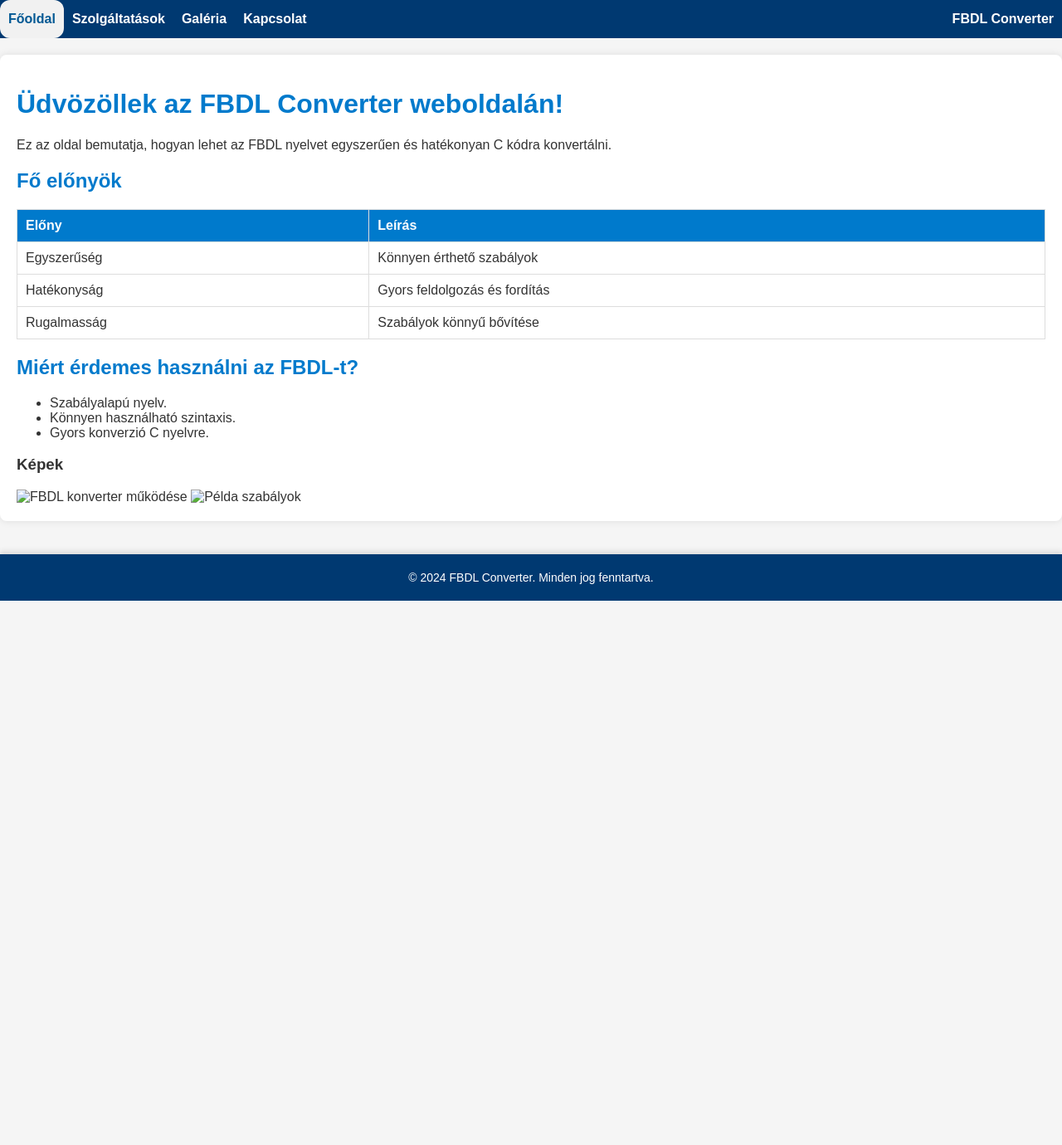
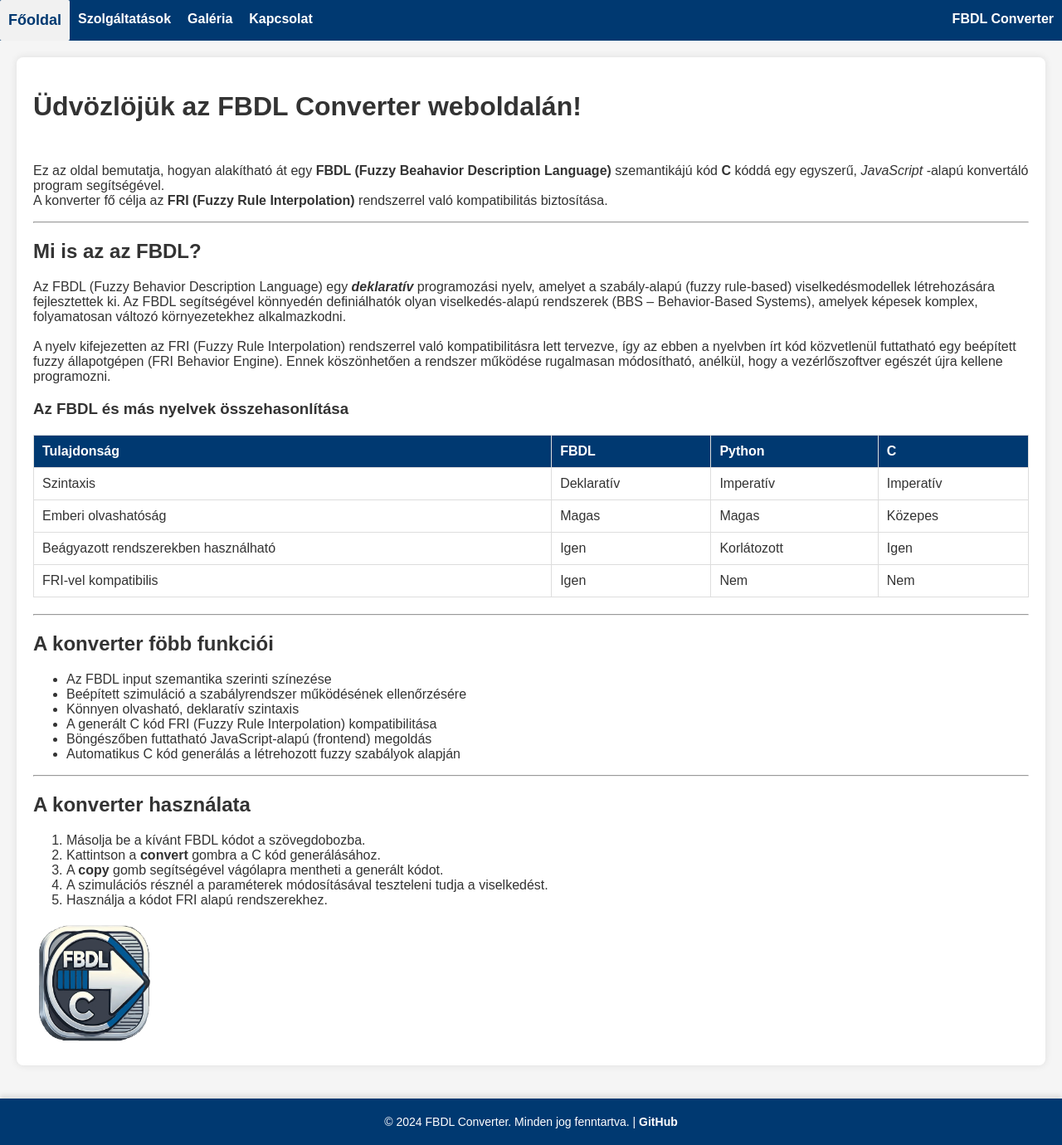
Before and after one commit to 20davo/Webtech1-beadando, a plain HTML site: page index.html in a window 1280 px wide. Shown: the whole page at 83% size. Before the commit the page ends 800 px from the top, so only its background shows below. Drawn offline with Linux system fonts and the light colour scheme.

Commit message:
Index, kontakt oldalak elészítése html és css

```diff
--- a/assets/css/contact_styles.css
+++ b/assets/css/contact_styles.css
@@ -1,4 +1,3 @@
-/* Általános stílusok */
 body {
   font-family: Arial, sans-serif;
   margin: 0;
@@ -7,7 +6,6 @@
   color: #333;
 }
 
-/* Navigációs menü stílusai */
 ul {
   list-style-type: none;
   margin: 0;
@@ -34,8 +32,9 @@
 
 li a:hover:not(.active) {
   background-color: #f1f1f1;
-  color: #025994;
-  border-radius: 12px;
+  color: #003971;
+  border-radius: 2px;
+  font-size: 18px;
 }
 
 .icon {
@@ -48,88 +47,75 @@
   padding: 0;
 }
 
-/* Formázás az oldal fő részéhez */
 main {
-  max-width: 900px;
+  max-width: 600px;
   margin: 20px auto;
-  padding: 20px;
+  padding: 50px 20px;
   background-color: white;
   border-radius: 8px;
   box-shadow: 0 0 10px rgba(0, 0, 0, 0.1);
 }
 
-/* Címsor stílusok */
-h1, h2 {
-  color: #007acc;
+h1{
+  text-align: center;
+  margin: 0;
 }
 
-/* Formák, gombok, és egyéb bemeneti elemek stílusai */
 form {
-  margin-bottom: 20px;
+  max-width: 550px;
+  width: 90%;
+  padding: 20px;
+  border-radius: 3px;
+  box-sizing: border-box;
 }
 
-input, select, textarea, button {
+label {
+  display: block;
+  margin: 10px 0;
+}
+
+input, textarea {
   width: 100%;
   padding: 10px;
-  margin: 10px 0;
+  box-sizing: border-box;
+  outline: none;
+  resize: none;
+  border: none;
   border-radius: 5px;
   border: 1px solid #ccc;
-  box-sizing: border-box;
-  font-size: 16px;
 }
 
-/* Gomb stílusok */
+input:focus, textarea:focus {
+  border: 1px solid black;
+}
+
+input[type="color"] {
+  max-width: 30px;
+}
+
+input[type="date"] {
+  max-width: 140px;
+}
+
 button {
-  background-color: #007acc;
+  background-color: #003971;
   color: white;
   border: none;
+  border-radius: 3px;
   cursor: pointer;
   font-size: 18px;
   font-weight: bold;
+  max-width: 200px;
+  margin-top: 50px;
+  width: 90%;
+  padding: 10px 10px;
+  text-align: center;
 }
 
 button:hover {
-  background-color: #005f99;
+  background-color: #02274c;
 }
 
-/* Szebb szövegdobozok */
-textarea {
-  height: 150px;
-}
-
-/* Fájl feltöltési mező */
-input[type="file"] {
-  padding: 5px;
-}
-
-/* Eredmény doboz */
-pre {
-  background-color: #f0f0f0;
-  padding: 15px;
-  border-radius: 5px;
-  border: 1px solid #ddd;
-  white-space: pre-wrap;
-}
-
-/* Táblázat formázás */
-table {
-  width: 100%;
-  border-collapse: collapse;
-  margin: 20px 0;
-}
-
-table, th, td {
-  border: 1px solid #ddd;
-  padding: 10px;
-  text-align: left;
-}
-
-th {
-  background-color: #007acc;
-  color: white;
-}
-
-/* Footer */
 footer {
   text-align: center;
   padding: 20px;
@@ -144,15 +130,16 @@
   font-size: 14px;
 }
 
-footer .social-icons a {
+.footer-link {
   color: white;
-  margin: 0 10px;
+  font-weight: bold;
   text-decoration: none;
-  font-size: 18px;
-  transition: color 0.3s ease;
 }
 
-/* Egyszerűbb reszponzivitás */
+.footer-link:hover {
+  text-decoration: underline;
+}
+
 @media (max-width: 768px) {
   nav ul li {
       display: block;
--- a/assets/css/converter_styles.css
+++ b/assets/css/converter_styles.css
@@ -1,4 +1,3 @@
-/* General */
 body {
   font-family: 'Roboto', Arial, sans-serif;
   margin: 0;
@@ -6,8 +5,6 @@
   background: linear-gradient(to bottom, #f3f4f6, #e4e5e9);
   color: #333;
 }
-
-/* Navigation menu */
 
 ul {
   list-style-type: none;
@@ -35,8 +32,9 @@
 
 li a:hover:not(.active) {
   background-color: #f1f1f1;
-  color: #025994;
-  border-radius: 12px;
+  color: #003971;
+  border-radius: 2px;
+  font-size: 18px;
 }
 
 .icon {
@@ -49,7 +47,6 @@
   padding: 0;
 }
 
-/* main */
 main h1 {
   font-size: 2rem;
   text-align: center;
@@ -63,7 +60,6 @@
   font-style: oblique;
 }
 
-/* Converter */
 #converterSection {
   display: grid;
   grid-template-columns: auto auto auto;
@@ -106,7 +102,6 @@
   overflow-y: auto;
 }
 
-/* Buttons */
 #buttonSection {
   grid-column: 2;
   display: flex;
@@ -129,13 +124,13 @@
 button:hover {
   background: #025994;
   transform: scale(1.05);
+  font-weight: bold;
 }
 
 button:active {
   transform: scale(0.95);
 }
 
-/* Simulation */
 .simulation {
   width: 450px;
   padding: 10px;
@@ -171,7 +166,6 @@
   border: none !important;
 }
 
-/* Footer */
 footer {
   text-align: center;
   padding: 20px;
@@ -186,10 +180,12 @@
   font-size: 14px;
 }
 
-footer .social-icons a {
+.footer-link {
   color: white;
-  margin: 0 10px;
+  font-weight: bold;
   text-decoration: none;
-  font-size: 18px;
-  transition: color 0.3s ease;
 }
+
+.footer-link:hover {
+  text-decoration: underline;
+}
--- a/assets/css/gallery_styles.css
+++ b/assets/css/gallery_styles.css
@@ -34,8 +34,9 @@
 
 li a:hover:not(.active) {
   background-color: #f1f1f1;
-  color: #025994;
-  border-radius: 12px;
+  color: #003971;
+  border-radius: 2px;
+  font-size: 18px;
 }
 
 .icon {
@@ -50,7 +51,7 @@
 
 /* Címsor stílusok */
 h1, h2 {
-  color: #007acc;
+
 }
 
 /* Formák, gombok, és egyéb bemeneti elemek stílusai */
@@ -134,12 +135,14 @@
   font-size: 14px;
 }
 
-footer .social-icons a {
+.footer-link {
   color: white;
-  margin: 0 10px;
+  font-weight: bold;
   text-decoration: none;
-  font-size: 18px;
-  transition: color 0.3s ease;
+}
+
+.footer-link:hover {
+  text-decoration: underline;
 }
 
 /* Egyszerűbb reszponzivitás */
--- a/assets/css/index_styles.css
+++ b/assets/css/index_styles.css
@@ -1,4 +1,3 @@
-/* Általános stílusok */
 body {
   font-family: Arial, sans-serif;
   margin: 0;
@@ -7,7 +6,6 @@
   color: #333;
 }
 
-/* Navigációs menü stílusai */
 nav ul {
   list-style-type: none;
   margin: 0;
@@ -34,8 +32,9 @@
 
 nav li a:hover:not(.active) {
   background-color: #f1f1f1;
-  color: #025994;
-  border-radius: 12px;
+  color: #003971;
+  border-radius: 2px;
+  font-size: 18px;
 }
 
 .icon {
@@ -48,8 +47,8 @@
   padding: 0;
 }
 
-/* Formázás az oldal fő részéhez */
 main {
+  max-width: 1200px;
   margin: 20px auto;
   padding: 20px;
   background-color: white;
@@ -57,60 +56,10 @@
   box-shadow: 0 0 10px rgba(0, 0, 0, 0.1);
 }
 
-/* Címsor stílusok */
-h1, h2 {
-  color: #007acc;
+h1 {
+  margin-bottom: 50px;
 }
 
-/* Formák, gombok, és egyéb bemeneti elemek stílusai */
-form {
-  margin-bottom: 20px;
-}
-
-input, select, textarea, button {
-  width: 25%;
-  padding: 10px;
-  margin: 10px 0;
-  border-radius: 5px;
-  border: 1px solid #ccc;
-  box-sizing: border-box;
-  font-size: 16px;
-}
-
-/* Gomb stílusok */
-button {
-  background-color: #007acc;
-  color: white;
-  border: none;
-  cursor: pointer;
-  font-size: 18px;
-  font-weight: bold;
-}
-
-button:hover {
-  background-color: #005f99;
-}
-
-/* Szebb szövegdobozok */
-textarea {
-  height: 150px;
-}
-
-/* Fájl feltöltési mező */
-input[type="file"] {
-  padding: 5px;
-}
-
-/* Eredmény doboz */
-pre {
-  background-color: #f0f0f0;
-  padding: 15px;
-  border-radius: 5px;
-  border: 1px solid #ddd;
-  white-space: pre-wrap;
-}
-
-/* Táblázat formázás */
 table {
   width: 100%;
   border-collapse: collapse;
@@ -124,11 +73,10 @@
 }
 
 th {
-  background-color: #007acc;
+  background-color: #003971;
   color: white;
 }
 
-/* Footer */
 footer {
   text-align: center;
   padding: 20px;
@@ -143,12 +91,14 @@
   font-size: 14px;
 }
 
-footer .social-icons a {
+.footer-link {
   color: white;
-  margin: 0 10px;
+  font-weight: bold;
   text-decoration: none;
-  font-size: 18px;
-  transition: color 0.3s ease;
+}
+
+.footer-link:hover {
+  text-decoration: underline;
 }
 
 /* Egyszerűbb reszponzivitás */
--- a/assets/css/services_styles.css
+++ b/assets/css/services_styles.css
@@ -34,8 +34,9 @@
 
 li a:hover:not(.active) {
   background-color: #f1f1f1;
-  color: #025994;
-  border-radius: 12px;
+  color: #003971;
+  border-radius: 2px;
+  font-size: 18px;
 }
 
 .icon {
@@ -60,7 +61,7 @@
 
 /* Címsor stílusok */
 h1, h2 {
-  color: #007acc;
+
 }
 
 /* Formák, gombok, és egyéb bemeneti elemek stílusai */
@@ -144,12 +145,14 @@
   font-size: 14px;
 }
 
-footer .social-icons a {
+.footer-link {
   color: white;
-  margin: 0 10px;
+  font-weight: bold;
   text-decoration: none;
-  font-size: 18px;
-  transition: color 0.3s ease;
+}
+
+.footer-link:hover {
+  text-decoration: underline;
 }
 
 /* Egyszerűbb reszponzivitás */
--- a/index.html
+++ b/index.html
@@ -21,43 +21,76 @@
   </nav>
 
   <main>
-    <h1>Üdvözöllek az FBDL Converter weboldalán!</h1>
-    <p>Ez az oldal bemutatja, hogyan lehet az FBDL nyelvet egyszerűen és hatékonyan C kódra konvertálni.</p>
-
-    <h2>Fő előnyök</h2>
+    <h1>Üdvözlöjük az FBDL Converter weboldalán!</h1>
+    <p>Ez az oldal bemutatja, hogyan alakítható át egy <b>FBDL (Fuzzy Beahavior Description Language)</b> szemantikájú kód <b>C </b>kóddá egy egyszerű, <i>JavaScript</i> -alapú konvertáló program segítségével. <br>
+      A konverter fő célja az <b>FRI (Fuzzy Rule Interpolation)</b> rendszerrel való kompatibilitás biztosítása. </p>
+    <hr>
+    <h2>Mi is az az FBDL?</h2>
+    <p>Az FBDL (Fuzzy Behavior Description Language) egy <span style="font-style: italic; font-weight: bold;">deklaratív</span> programozási nyelv, amelyet a szabály-alapú (fuzzy rule-based) viselkedésmodellek létrehozására fejlesztettek ki. Az FBDL segítségével könnyedén definiálhatók olyan viselkedés-alapú rendszerek (BBS – Behavior-Based Systems), amelyek képesek komplex, folyamatosan változó környezetekhez alkalmazkodni. <br><br>
+      A nyelv kifejezetten az FRI (Fuzzy Rule Interpolation) rendszerrel való kompatibilitásra lett tervezve, így az ebben a nyelvben írt kód közvetlenül futtatható egy beépített fuzzy állapotgépen (FRI Behavior Engine). Ennek köszönhetően a rendszer működése rugalmasan módosítható, anélkül, hogy a vezérlőszoftver egészét újra kellene programozni.</p>
+    <h3>Az FBDL és más nyelvek összehasonlítása</h3>
     <table>
       <tr>
-        <th>Előny</th>
-        <th>Leírás</th>
+        <th>Tulajdonság</td>
+        <th>FBDL</td>
+        <th>Python</td>
+        <th>C</td>
       </tr>
       <tr>
-        <td>Egyszerűség</td>
-        <td>Könnyen érthető szabályok</td>
+        <td>Szintaxis</td>
+        <td>Deklaratív</td>
+        <td>Imperatív</td>
+        <td>Imperatív</td>
       </tr>
       <tr>
-        <td>Hatékonyság</td>
-        <td>Gyors feldolgozás és fordítás</td>
+        <td>Emberi olvashatóság</td>
+        <td>Magas</td>
+        <td>Magas</td>
+        <td>Közepes</td>
       </tr>
       <tr>
-        <td>Rugalmasság</td>
-        <td>Szabályok könnyű bővítése</td>
+        <td>Beágyazott rendszerekben használható</td>
+        <td>Igen</td>
+        <td>Korlátozott</td>
+        <td>Igen</td>
+      </tr>
+      <tr>
+        <td>FRI-vel kompatibilis</td>
+        <td>Igen</td>
+        <td>Nem</td>
+        <td>Nem</td>
       </tr>
     </table>
 
-    <h2>Miért érdemes használni az FBDL-t?</h2>
+    <hr>
+
+    <h2>A konverter föbb funkciói</h2>
+
     <ul>
-      <li>Szabályalapú nyelv.</li>
-      <li>Könnyen használható szintaxis.</li>
-      <li>Gyors konverzió C nyelvre.</li>
+      <li>Az FBDL input szemantika szerinti színezése</li>
+      <li>Beépített szimuláció a szabályrendszer működésének ellenőrzésére</li>
+      <li>Könnyen olvasható, deklaratív szintaxis</li>
+      <li>A generált C kód FRI (Fuzzy Rule Interpolation) kompatibilitása</li>
+      <li>Böngészőben futtatható JavaScript-alapú (frontend) megoldás</li>
+      <li>Automatikus C kód generálás a létrehozott fuzzy szabályok alapján</li>
     </ul>
 
-    <h3>Képek</h3>
-    <img src="assets/images/example1.jpg" alt="FBDL konverter működése" width="300">
-    <img src="assets/images/example2.jpg" alt="Példa szabályok" width="300">
+    <hr>
+
+    <h2>A konverter használata</h2>
+    <ol>
+      <li>Másolja be a kívánt FBDL kódot a szövegdobozba.</li>
+      <li>Kattintson a <span style="font-weight: bold;">convert</span> gombra a C kód generálásához.</li>
+      <li>A <span style="font-weight: bold;">copy</span> gomb segítségével vágólapra mentheti a generált kódot.</li>
+      <li>A szimulációs résznél a paraméterek módosításával teszteleni tudja a viselkedést.</li>
+      <li>Használja a kódot FRI alapú rendszerekhez.</li>
+    </ol>
+
+    <a href="fbdl_converter.html"><img src="assets/images/icon.png" alt="Converter-logo" width="150" height="150"></a>
+
   </main>
-
   <footer>
-    <p>&copy; 2024 FBDL Converter. Minden jog fenntartva.</p>
+    <p>&copy; 2024 FBDL Converter. Minden jog fenntartva. | <a href="https://github.com/20davo/FBDL-converter/" class="footer-link">GitHub</a></p>
   </footer>
 </body>
 </html>
```
Also changed, not shown: contact.html (+36 -12 lines), fbdl_converter.html (+1 -1 lines), gallery.html (+1 -1 lines), services.html (+1 -1 lines).
